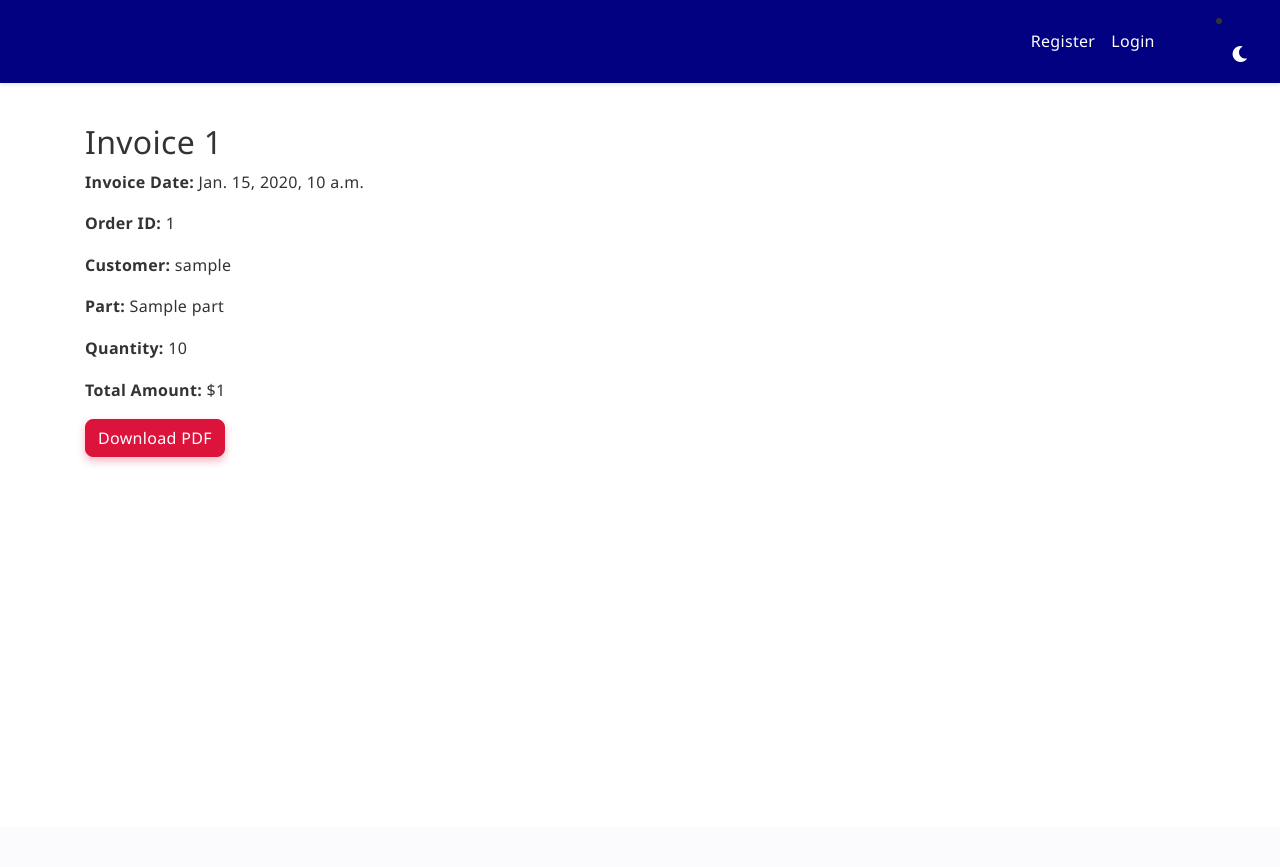
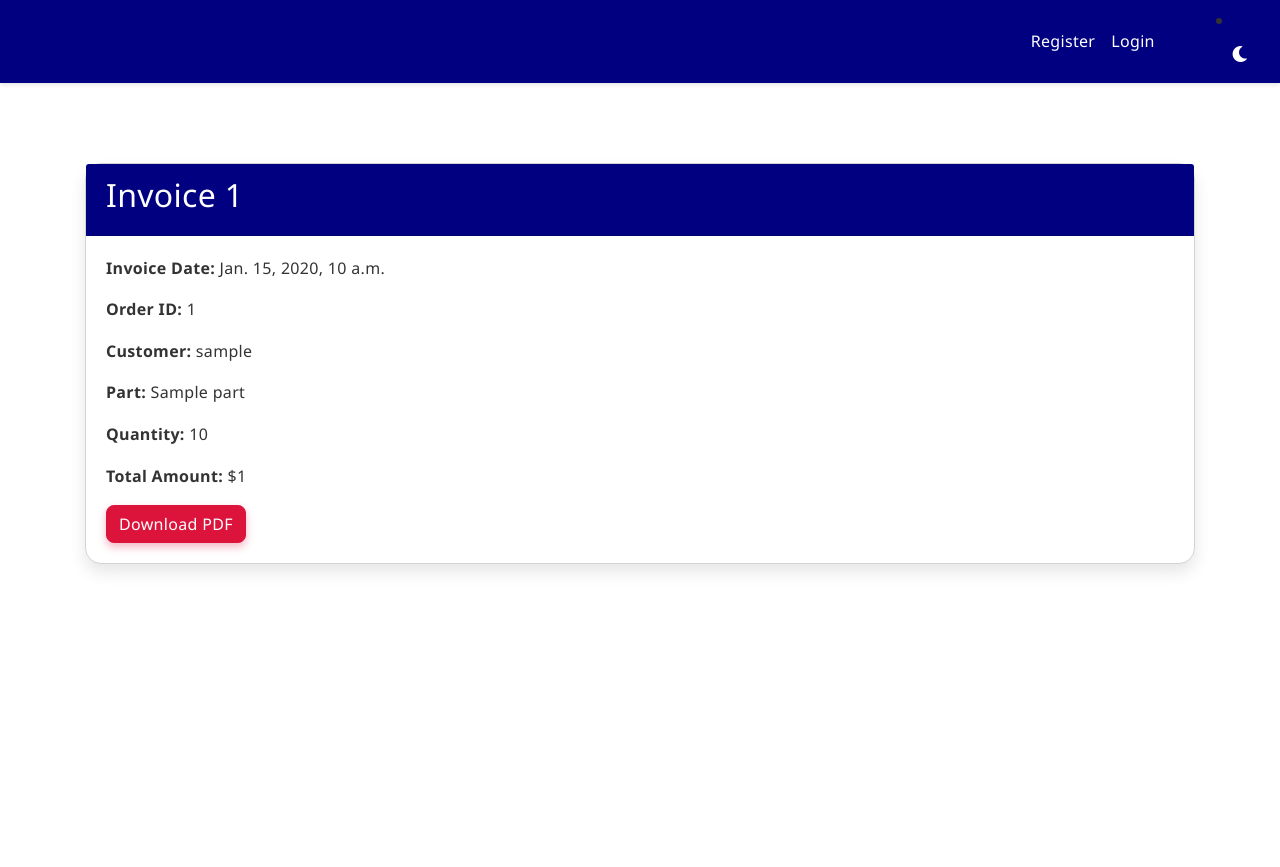
Before and after one commit to basmaagar/auto-parts-inventory, a Django app: template inventorymanagement/templates/dashboard/invoice_detail.html in a window 1280 px wide. Before the commit the page ends 464 px from the top, so only its background shows below. Run offline with Django 3.2, Linux system fonts and the light colour scheme; the template is opened without the code that fills it: most values are stand-ins (such as "Sample title", 1, 10 or a date in 2020).

Commit message:
Commit changes

```diff
--- a/inventorymanagement/static/css/ui-advanced.css
+++ b/inventorymanagement/static/css/ui-advanced.css
@@ -43,8 +43,9 @@
 .main-layout {
     display: flex;
     flex-wrap: nowrap;
-    height: calc(100vh - 56px); /* full height minus navbar */
-    overflow: hidden;
+    height: 100vh;
+    padding-top: 56px;
+    overflow-y: auto;
     transition: margin-left 0.3s ease;
 }
 
@@ -142,9 +143,24 @@
     --text-color: #333333;
 }
 
+html, body {
+    height: 100%;
+    margin: 0;
+    padding: 0;
+}
+
 body {
     background-color: var(--background-color);
     color: var(--text-color);
+}
+
+.main-layout {
+    display: flex;
+    flex-wrap: nowrap;
+    min-height: 100vh;
+    overflow-y: auto;
+    transition: margin-left 0.3s ease;
+    margin-top: -1rem; /* reduce space between nav and topnav */
 }
 
 .btn-primary {
--- a/inventorymanagement/templates/dashboard/invoice_detail.html
+++ b/inventorymanagement/templates/dashboard/invoice_detail.html
@@ -5,15 +5,20 @@
 {% include 'partials/topnav.html' %}
 
 <div class="container my-4">
+    <div class="card">
+        <div class="card-header bg-navy text-white" style="background-color: navy !important; color: white !important;">
             <h2>Invoice {{ invoice.invoice_number }}</h2>
+        </div>
+        <div class="card-body">
             <p><strong>Invoice Date:</strong> {{ invoice.invoice_date }}</p>
             <p><strong>Order ID:</strong> {{ invoice.order.id }}</p>
             <p><strong>Customer:</strong> {{ invoice.order.user.username }}</p>
             <p><strong>Part:</strong> {{ invoice.order.part.name }}</p>
             <p><strong>Quantity:</strong> {{ invoice.order.order_quantity }}</p>
             <p><strong>Total Amount:</strong> ${{ invoice.total_amount }}</p>
-
             <a href="{% url 'invoice_pdf' invoice.id %}" class="btn btn-primary">Download PDF</a>
+        </div>
+    </div>
 </div>
 
 {% endblock %}
--- a/inventorymanagement/templates/dashboard/order.html
+++ b/inventorymanagement/templates/dashboard/order.html
@@ -6,7 +6,7 @@
 
 <div class="row my-4">
     <div class="col-md-4"></div>
-    <div class="col-md-8">
+    <div class="col-md-8" style="overflow-x:auto;">
         <table class="table bg-white">
             <thead class="bg-navy text-white" style="background-color: navy !important; color: white !important;">
                 <tr>
--- a/inventorymanagement/templates/dashboard/staff_index.html
+++ b/inventorymanagement/templates/dashboard/staff_index.html
@@ -1,4 +1,5 @@
 {% load crispy_forms_tags %}
+<p>DEBUG: staff_index.html rendered. Orders count: {{ orders|length }}</p>
 <div class="container-fluid">
     <div>
 
--- a/inventorymanagement/templates/partials/base.html
+++ b/inventorymanagement/templates/partials/base.html
@@ -24,7 +24,7 @@
     <title>{% block title %}{% endblock %}</title>
 </head>
 
-<body>
+<body{% if user.is_superuser %} class="superuser"{% endif %}>
     {% include 'partials/nav.html' %}
     <div class="main-layout">
         {% if user.is_authenticated and not user.is_superuser %}
--- a/inventorymanagement/templates/partials/topnav.html
+++ b/inventorymanagement/templates/partials/topnav.html
@@ -1,6 +1,6 @@
 {% if user.is_staff %}
-<div class="row">
-    <div class="col-md-4 mt-4">
+<div class="row" style="margin-top: 0.5rem;">
+    <div class="col-md-4">
         <div class="card">
             <div class="card-header bg-navy text-white" style="background-color: navy !important; color: white !important;">
                 Information
@@ -23,7 +23,7 @@
             </div>
         </div>
     </div>
-    <div class="col-md-8 mt-4">
+    <div class="col-md-8">
         <div class="card">
             <div class="card-header bg-navy text-white" style="background-color: navy !important; color: white !important;">
                 Dashboard Statistics
```
Lines whose indentation alone changed are shown as unchanged.
